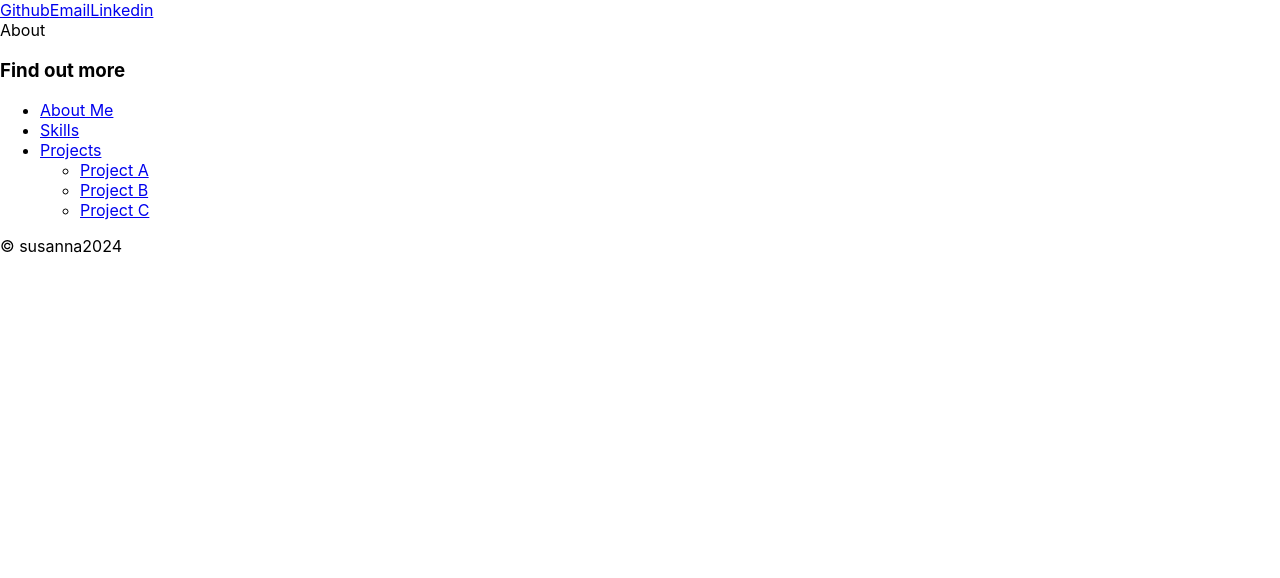
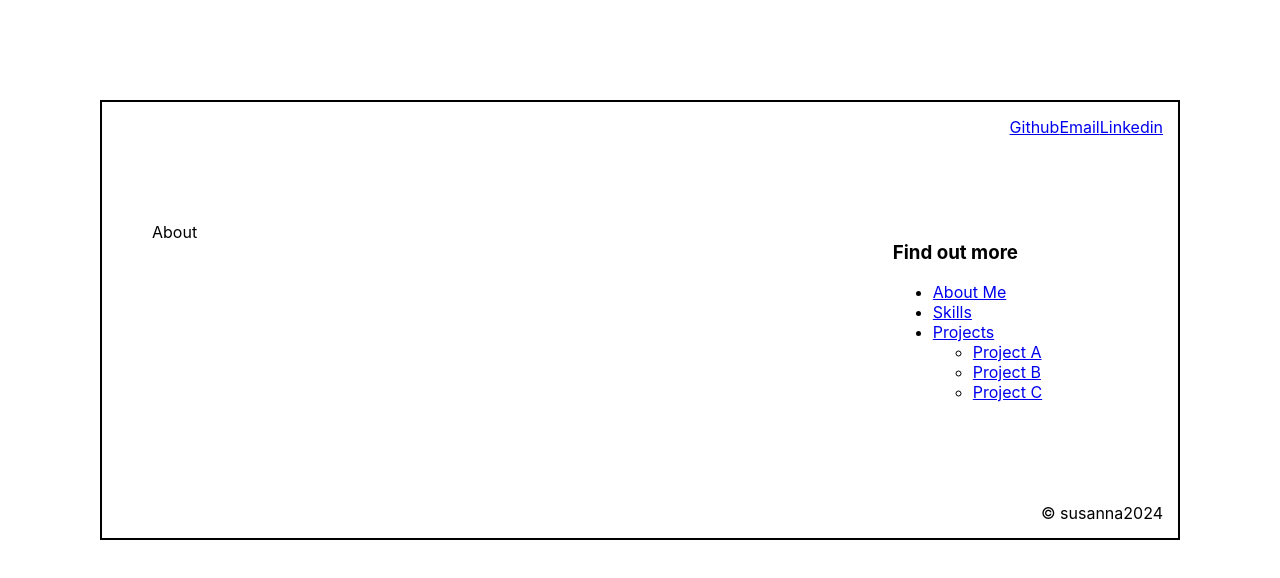
Before and after one commit to SusannaMj/portfolio-frontend, a React (Create React App) app: page /about in a window 1280 px wide. Shown: the top 578 px of the page. Built offline with nearby package versions, Linux system fonts and the light colour scheme.

Commit message:
positioned header, footer and content in layout

```diff
--- a/src/App.css
+++ b/src/App.css
@@ -0,0 +1,28 @@
+.body {
+  border: 2px solid black;
+  margin: 100px;
+}
+
+.main-content-container {
+  display: grid;
+
+  padding: 100px 100px 100px 50px;
+  grid-template-columns: 4fr 1fr;
+}
+
+.contact {
+  display: flex;
+  justify-content: flex-end;
+
+  position: relative;
+  top: 15px;
+  right: 15px;
+}
+
+footer {
+  display: flex;
+  justify-content: flex-end;
+  position: relative;
+  bottom: 15px;
+  right: 15px;
+}
```
